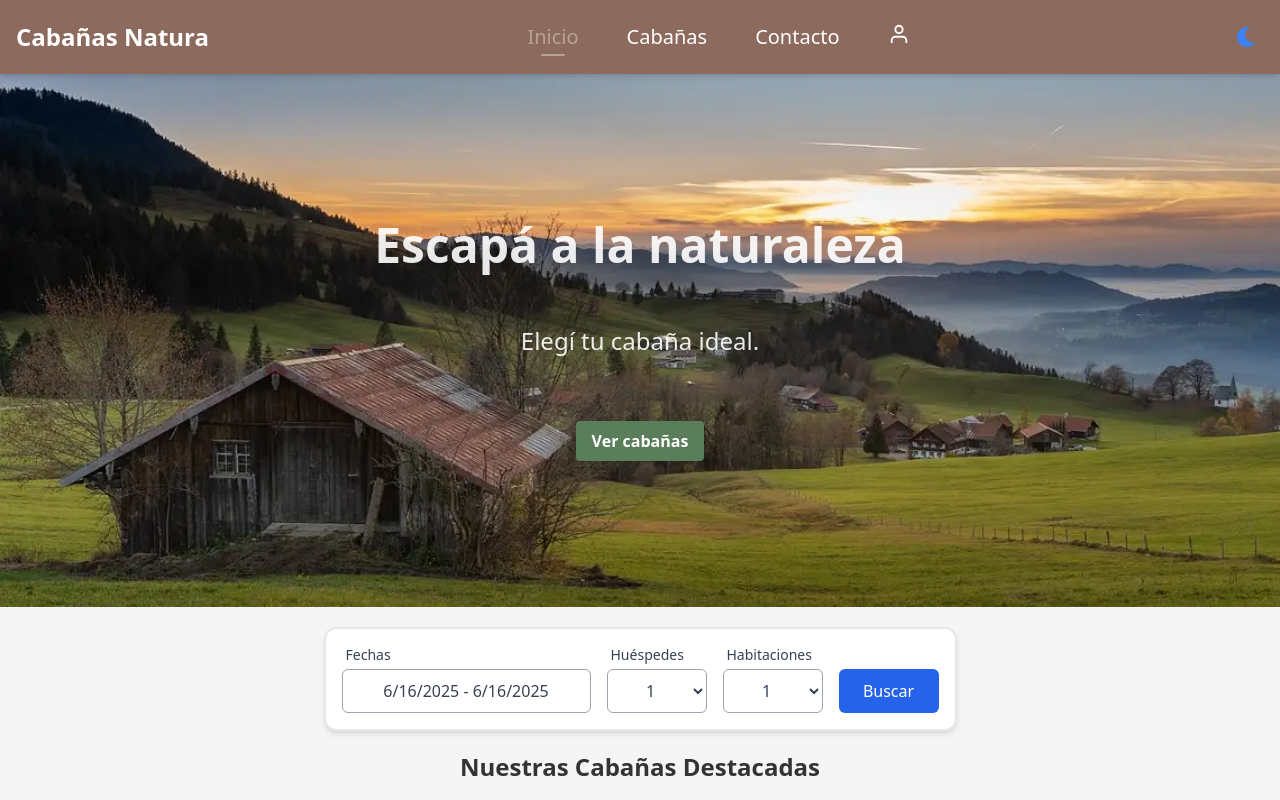
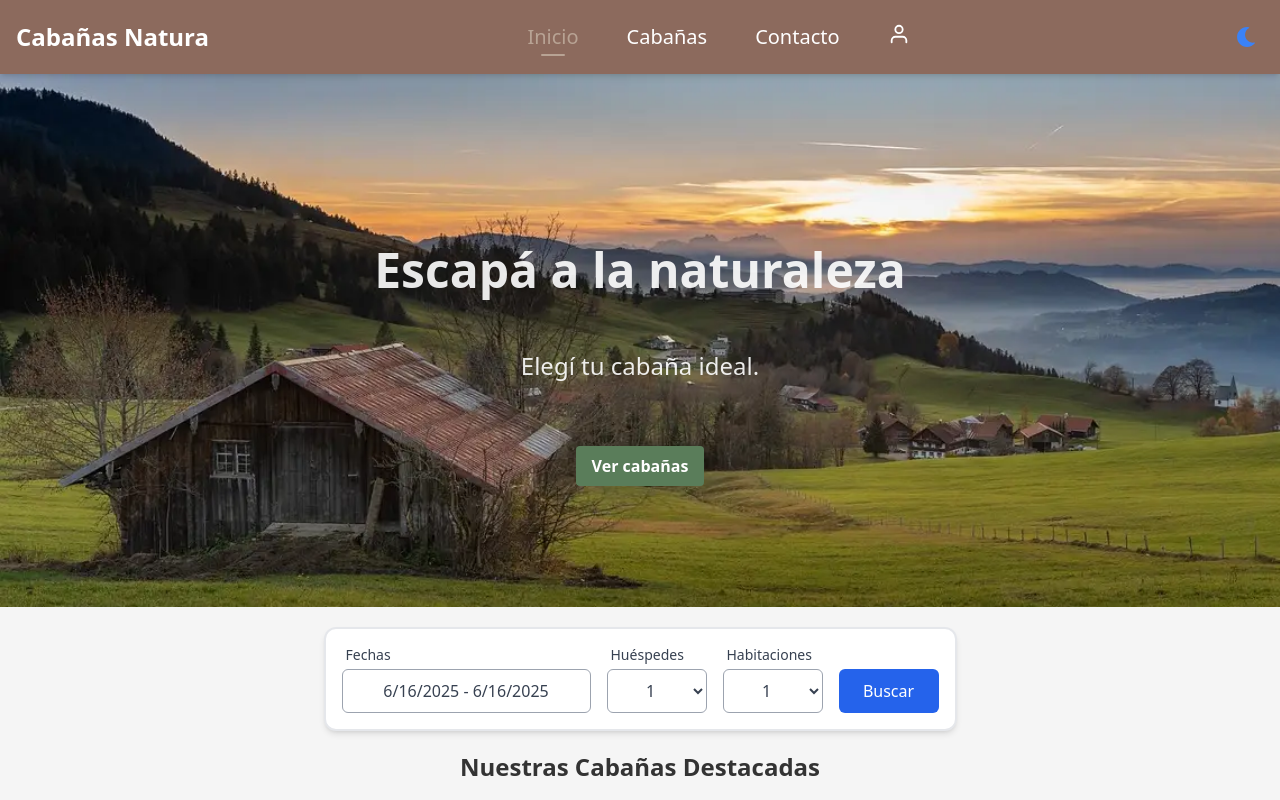
Before and after one commit to OLuciani/cabin-rentals-frontend, a Next.js app: page / in a window 1280 px wide. Built offline with nearby package versions, Linux system fonts and the light colour scheme; no server answers.

Commit message:
feat(ui): ajusto título imágen de portada

```diff
--- a/src/app/page.tsx
+++ b/src/app/page.tsx
@@ -33,8 +33,8 @@ export default function Home() {
             className="object-cover object-left-bottom"
           />
         </div>
-        <div className="absolute inset-0 bg-opacity-40 flex flex-col items-center lg:justify-center">
-          <div className="text-center text-white/90 flex flex-col items-center justify-center gap-[5vh]  ">
+        <div className="absolute inset-0 bg-opacity-40 flex flex-col items-center justify-start pt-[4%] lg-pt-0 lg:justify-center">
+          <div className="text-center text-white/90 flex flex-col items-center justify-center gap-[5vh]">
             <h2 className="text-3xl sm:text-4xl md:text-5xl font-semibold mb-4">
               Escapá a la naturaleza
             </h2>
```
